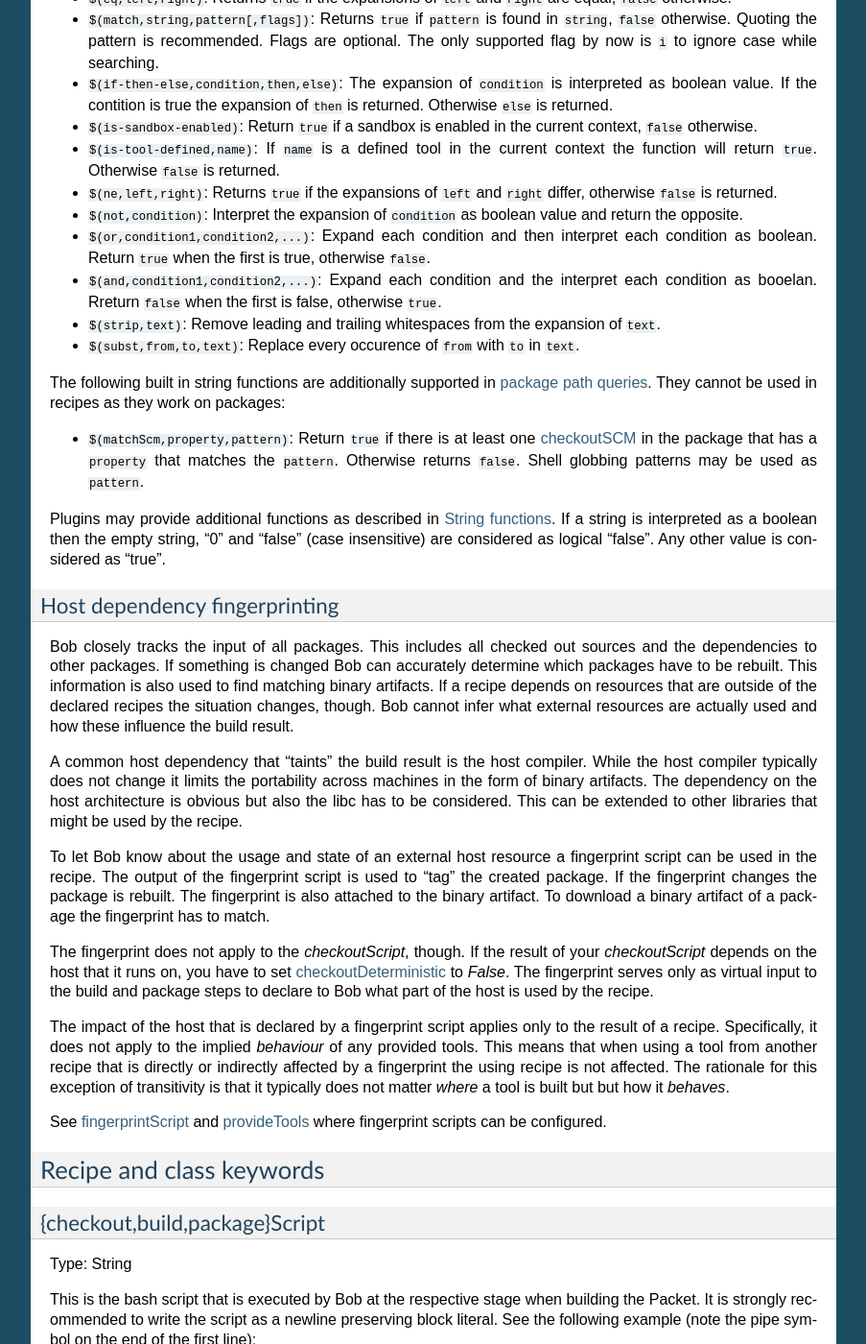
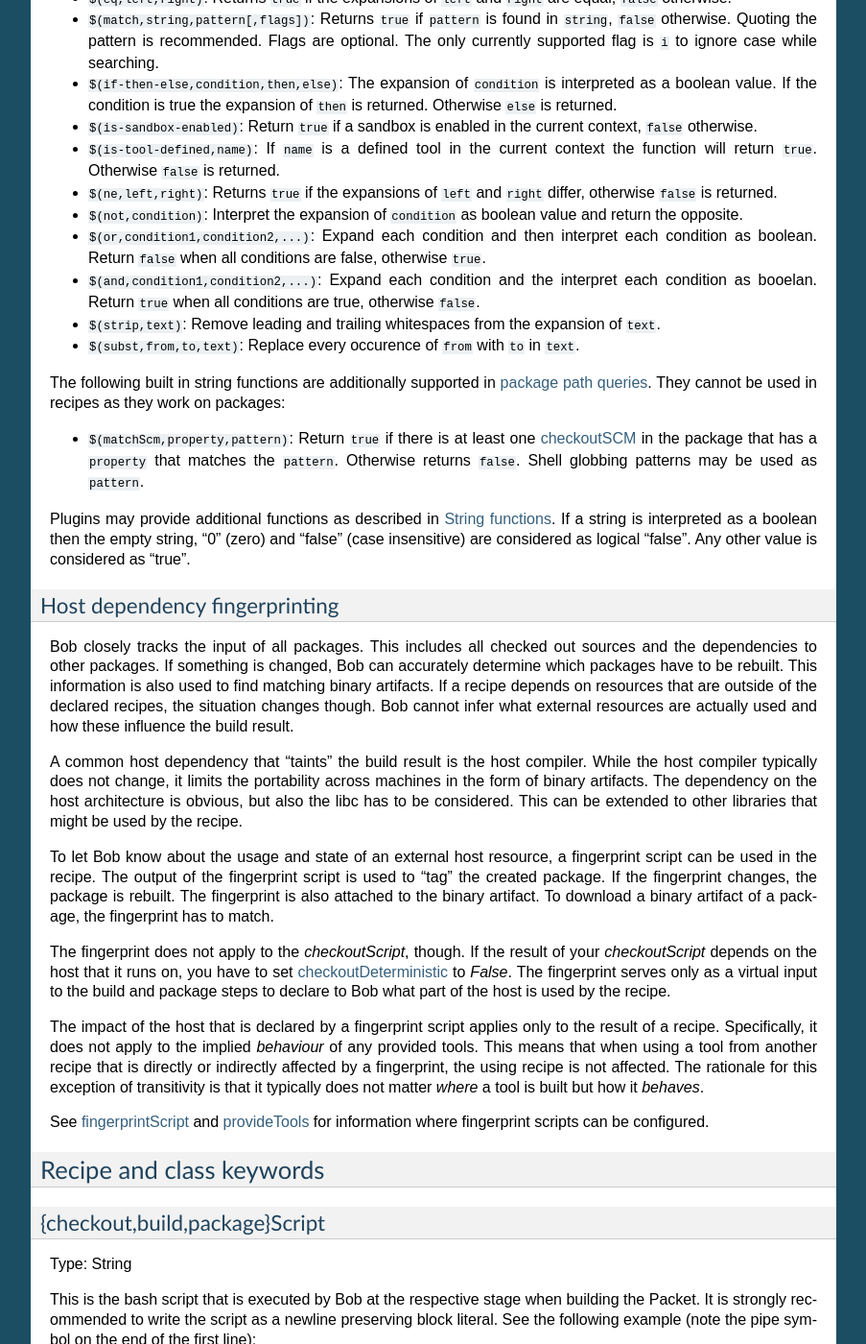
Before and after one commit to BobBuildTool/bob, a Sphinx documentation site: the page built from doc/manual/configuration.rst, in a window 1280 px wide and 1400 px high, scrolled down 5540 px. Shown: the whole window at 96% size, without its empty margins (198-1101 px from the left). Built offline with Sphinx 7.4.7, drawn with Linux system fonts in a browser that asks for light colours; formulas are drawn with MathJax 3; the version number could not be read and is left out; some of the changed text lies outside the part shown.

Commit message:
doc: fix spelling mistakes

```diff
--- a/doc/manual/configuration.rst
+++ b/doc/manual/configuration.rst
@@ -20,7 +20,7 @@
 There are two additional configuration files: ``config.yaml`` and
 ``default.yaml``. The former contains static configuration options while the
 latter holds some options that can have a default value and might be overridden
-on the command line. Putting that all together a typical recipe tree looks like
+on the command line. Putting that all together, a typical recipe tree looks like
 the following::
 
     .
@@ -110,12 +110,12 @@
 All packages are built by traversing the recipe tree starting from one or more
 root recipes. These are recipes that have the ``root`` attribute set to
 ``True``. There must be at least one root recipe in a project. The tree of
-recipes is traversed depth first. While following the dependencies Bob keeps a
+recipes is traversed depth first. While following the dependencies, Bob keeps a
 local state that consists of the following information:
 
 Environment
     Bob always keeps the full set of variables but only a subset is visible
-    when executing the scripts. Initially only the variables defined in
+    when executing the scripts. Initially, only the variables defined in
     ``default.yaml`` in the ``environment`` section are available. Environment
     variables can be set at various points that are described below in more
     detail.
@@ -124,14 +124,14 @@
     Tools are aliases for paths to executables. Initially there are no tools.
     They are defined by ``provideTools`` and must be explicitly imported by
     upstream recipes by listing ``tools`` in the ``use`` attribute. Like
-    environment variables the tools are kept as key value pairs where the key
+    environment variables, the tools are kept as key value pairs where the key
     is a string and the value is the executable and library paths that are
     imported when using a tool.
 
 Sandbox
     This defines the root file system and paths that are used to build the
     package.  Unless a sandbox is consumed by listing ``sandbox`` in the
-    ``use`` attribute of a dependency the normal host executables are used.
+    ``use`` attribute of a dependency, the normal host executables are used.
     Sandboxed builds are described in a separate section below.
 
 All of this information is carried as local state when traversing the
@@ -150,7 +150,7 @@
 
 Checkout
     The checkout step is there to fetch the source code or any external input
-    of the package. Despite the script defined by ``checkoutScript`` Bob
+    of the package. Despite the script defined by ``checkoutScript``, Bob
     supports a number of source code management systems natively. They can be
     listed in ``checkoutSCM`` and are fetched/updated before the
     ``checkoutScript`` is run.
@@ -158,18 +158,18 @@
 Build
     This is the step where most of the work should be done to build the
     package. The ``buildScript`` receives the result of the checkout step as
-    argument ``$1`` and any further dependency whose result is consumed is
-    passed in order starting with ``$2``. If no checkout step was provided
+    argument ``$1``, and any further dependency whose result is consumed is
+    passed in order starting with ``$2``. If no checkout step was provided,
     ``$1`` will point to some invalid path.
 
 Package
-    Typically the build step will produce a lot of intermediate files (e.g.
+    Typically, the build step will produce a lot of intermediate files (e.g.
     object files). The package step has the responsibility to distill a clean
     result of the package. The ``packageScript`` will receive a single argument
     with the path to the build step.
 
 Each step of a recipe is executed separately and always in the above order. The
-scripts working directory is already where the result is expected. The scripts
+scripts' working directory is already where the result is expected. The scripts
 should make no assumption about the absolute path or the relative path to other
 steps. Only the working directory might be modified.
 
@@ -201,7 +201,7 @@
    a. Make a dedicated copy of the environment for the dependency.
    b. Set variables given in the ``environment`` attribute of the dependency
       in this copy.
-   c. Descent to the dependency recipe with the that environment.
+   c. Descend to the dependency recipe with that environment.
    d. Merge all variables of the ``provideVars`` section of the dependency
       into the local environment if ``environment`` is listed in the ``use``
       attribute of the dependency.
@@ -209,14 +209,14 @@
       merged variable of the previous step is updated in the forwarded
       environment too.
 
-After all dependencies have been processed the environment variables of tools
+After all dependencies have been processed, the environment variables of tools
 (see :ref:`configuration-recipes-provideTools`) that are used in the recipe are
-merged into the local environment. Finally variables defined in
+merged into the local environment. Finally, variables defined in
 :ref:`configuration-recipes-privateenv` and
 :ref:`configuration-recipes-metaenv` are merged too.
 
 A subset of the resulting local environment can be passed to the three
-execution steps. The available variables to the scripts are defined by
+execution steps. The variables available to the scripts are defined by
 :ref:`configuration-recipes-vars` and :ref:`configuration-recipes-vars-weak`.
 The former property defines variables that are considered to influence the
 build while the latter names variables that are expected to *not* influence the
@@ -245,7 +245,7 @@
 libraries. Another recipe using a tool gets the path to the executable(s) added
 to its ``$PATH``.
 
-Starting at the root recipe there are no tools. The next steps are repeated
+Starting at the root recipe, there are no tools. The next steps are repeated
 for each recipe as the dependency tree is traversed. A copy of the tool
 aliases is inherited from the upstream recipe.
 
@@ -253,14 +253,14 @@
    dependency (named "forwarded tools" thereafter).
 #. For each dependency do the following:
 
-   a. Descent to the dependency recipe with the forwarded tools
+   a. Descend to the dependency recipe with the forwarded tools
    b. Merge all tools of the ``provideTools`` section of the dependency into
       the local tools if ``tools`` is listed in the ``use`` attribute of the
       dependency.
    c. If the ``forward`` attribute of the dependency is ``True`` then any
-      merged tools of the previous step is updated in the forwarded tools too.
-
-While the full set of tools is carried through the dependency tree only a
+      merged tools of the previous step are updated in the forwarded tools too.
+
+While the full set of tools is carried through the dependency tree, only a
 specified subset of these tools is available when executing the steps of a
 recipe.  The available tools are defined by {checkout,build,package}Tools. A
 tool that is consumed in one step is also set in the following. This means a
@@ -268,7 +268,7 @@
 package steps. Likewise, a tool consumed by buildTools is available in the
 package step too.
 
-To define one or more tools a recipe must include a ``provideTools`` section
+To define one or more tools, a recipe must include a ``provideTools`` section
 that defines the relative execution path and library paths of one or more tool
 aliases. These aliases may be picked up by the upstream recipe by having
 ``tools`` in the ``use`` attribute of the dependency.
@@ -276,12 +276,12 @@
 Sandbox operation
 ~~~~~~~~~~~~~~~~~
 
-Unless a sandbox is configured for a recipe the steps are executed directly on
+Unless a sandbox is configured for a recipe, the steps are executed directly on
 the host. Bob adds any consumed tools to the front of ``$PATH`` and controls
-the available environment variables. Apart from this the build result is pretty
+the available environment variables. Apart from this, the build result is pretty
 much dependent on the installed applications of the host.
 
-By utilizing `user namespaces`_ on Linux Bob is able to execute the package
+By utilizing `user namespaces`_ on Linux, Bob is able to execute the package
 steps in a tightly controlled and reproducible environment. This is key to
 enable binary reproducible builds. The sandbox image itself is also represented
 by a recipe in the project.
@@ -355,10 +355,10 @@
   ``right`` are equal, ``false`` otherwise.
 * ``$(match,string,pattern[,flags])``: Returns ``true`` if ``pattern`` is found
   in ``string``, ``false`` otherwise. Quoting the pattern is recommended. Flags
-  are optional. The only supported flag by now is ``i`` to ignore case while
+  are optional. The only currently supported flag is ``i`` to ignore case while
   searching.
 * ``$(if-then-else,condition,then,else)``: The expansion of ``condition`` is
-  interpreted as boolean value. If the contition is true the expansion of
+  interpreted as a boolean value. If the condition is true the expansion of
   ``then`` is returned. Otherwise ``else`` is returned.
 * ``$(is-sandbox-enabled)``: Return ``true`` if a sandbox is enabled in the
   current context, ``false`` otherwise.
@@ -369,11 +369,11 @@
 * ``$(not,condition)``: Interpret the expansion of ``condition`` as boolean
   value and return the opposite.
 * ``$(or,condition1,condition2,...)``: Expand each condition and then interpret
-  each condition as boolean.  Return ``true`` when the first is true, otherwise
-  ``false``.
+  each condition as boolean.  Return ``false`` when all conditions are false, otherwise
+  ``true``.
 * ``$(and,condition1,condition2,...)``: Expand each condition and the interpret
-  each condition as booelan. Rreturn ``false`` when the first is false,
-  otherwise ``true``.
+  each condition as booelan. Return ``true`` when all conditions are true,
+  otherwise ``false``.
 * ``$(strip,text)``: Remove leading and trailing whitespaces from the expansion
   of ``text``.
 * ``$(subst,from,to,text)``: Replace every occurence of ``from`` with ``to`` in
@@ -390,7 +390,7 @@
 
 Plugins may provide additional functions as described in
 :ref:`extending-hooks-string`. If a string is interpreted as a boolean then the
-empty string, "0" and "false" (case insensitive) are considered as logical
+empty string, "0" (zero) and "false" (case insensitive) are considered as logical
 "false".  Any other value is considered as "true".
 
 .. _configuration-principle-fingerprinting:
@@ -399,42 +399,42 @@
 ~~~~~~~~~~~~~~~~~~~~~~~~~~~~~~
 
 Bob closely tracks the input of all packages. This includes all checked out
-sources and the dependencies to other packages. If something is changed Bob can
+sources and the dependencies to other packages. If something is changed, Bob can
 accurately determine which packages have to be rebuilt. This information is
 also used to find matching binary artifacts. If a recipe depends on resources
-that are outside of the declared recipes the situation changes, though. Bob
+that are outside of the declared recipes, the situation changes though. Bob
 cannot infer what external resources are actually used and how these influence
 the build result.
 
 A common host dependency that "taints" the build result is the host compiler.
-While the host compiler typically does not change it limits the portability
+While the host compiler typically does not change, it limits the portability
 across machines in the form of binary artifacts. The dependency on the host
-architecture is obvious but also the libc has to be considered. This can be
+architecture is obvious, but also the libc has to be considered. This can be
 extended to other libraries that might be used by the recipe.
 
-To let Bob know about the usage and state of an external host resource a
+To let Bob know about the usage and state of an external host resource, a
 fingerprint script can be used in the recipe. The output of the fingerprint
-script is used to "tag" the created package. If the fingerprint changes the
+script is used to "tag" the created package. If the fingerprint changes, the
 package is rebuilt. The fingerprint is also attached to the binary artifact.
-To download a binary artifact of a package the fingerprint has to match.
+To download a binary artifact of a package, the fingerprint has to match.
 
 The fingerprint does not apply to the `checkoutScript`, though. If the result
 of your `checkoutScript` depends on the host that it runs on, you have to set
 :ref:`configuration-recipes-checkoutdeterministic` to `False`. The fingerprint
-serves only as virtual input to the build and package steps to declare to Bob
+serves only as a virtual input to the build and package steps to declare to Bob
 what part of the host is used by the recipe.
 
 The impact of the host that is declared by a fingerprint script applies only to
 the result of a recipe. Specifically, it does not apply to the implied
 *behaviour* of any provided tools. This means that when using a tool from
-another recipe that is directly or indirectly affected by a fingerprint the
+another recipe that is directly or indirectly affected by a fingerprint, the
 using recipe is not affected. The rationale for this exception of transitivity
-is that it typically does not matter *where* a tool is built but but how it
+is that it typically does not matter *where* a tool is built but how it
 *behaves*.
 
 See :ref:`configuration-recipes-fingerprintScript` and
-:ref:`configuration-recipes-provideTools` where fingerprint scripts can be
-configured.
+:ref:`configuration-recipes-provideTools` for information where fingerprint scripts
+can be configured.
 
 Recipe and class keywords
 -------------------------
@@ -460,11 +460,11 @@
 ``$<<path>>`` syntax imports the file(s) as is and replaces the escape pattern
 with a (possibly temporary) file name which has the same content. Similar to
 that, the ``$<'path'>`` syntax includes the file(s) inline as a quoted string.
-In any case the strings are fully quoted and *not* subject to any parameter
+In any case, the strings are fully quoted and *not* subject to any parameter
 substitution.
 
 .. note::
-   When including files as quoted strings (``$<'path'>`` syntax) they have to
+   When including files as quoted strings (``$<'path'>`` syntax), they have to
    be UTF-8 encoded.
 
 The scripts of any classes that are inherited which define
```
Also changed, not shown: other parts of doc/manual/configuration.rst (+19 -19 lines), doc/manual/concepts.rst (+31 -30 lines), doc/manual/introduction.rst (+11 -11 lines).
